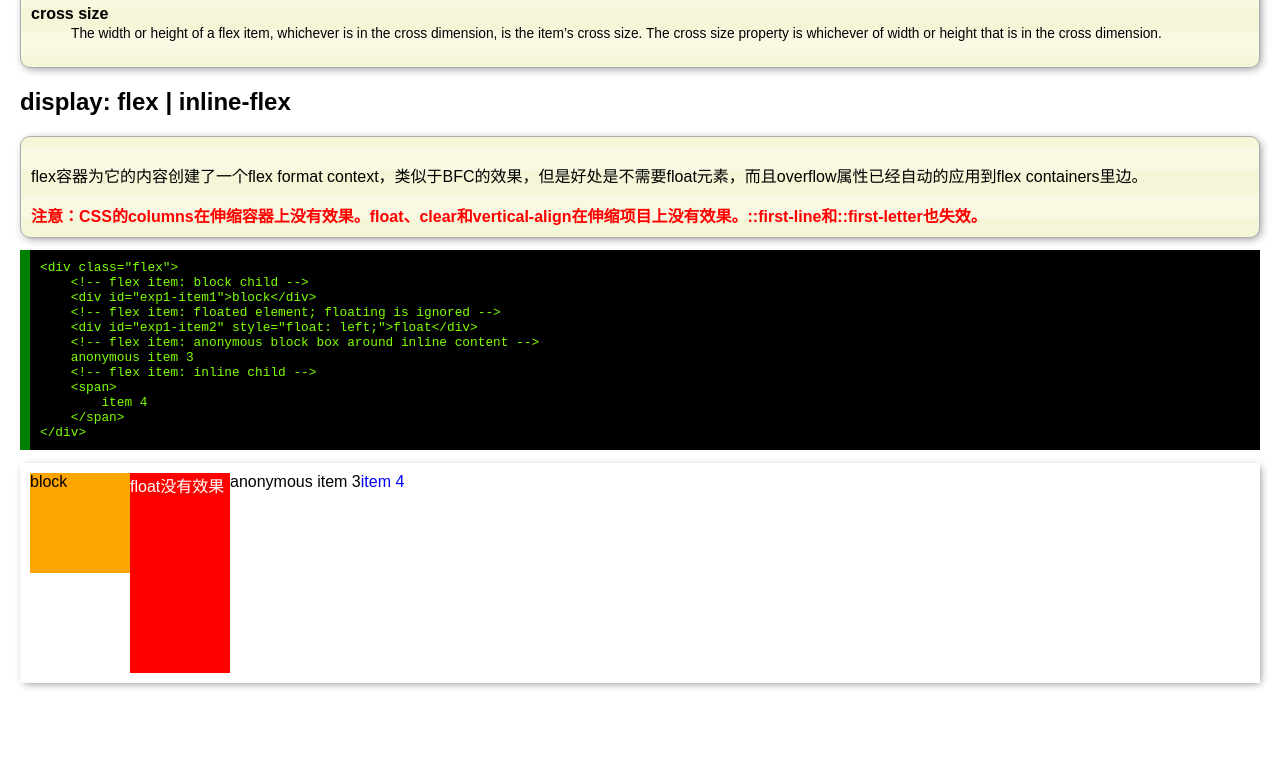
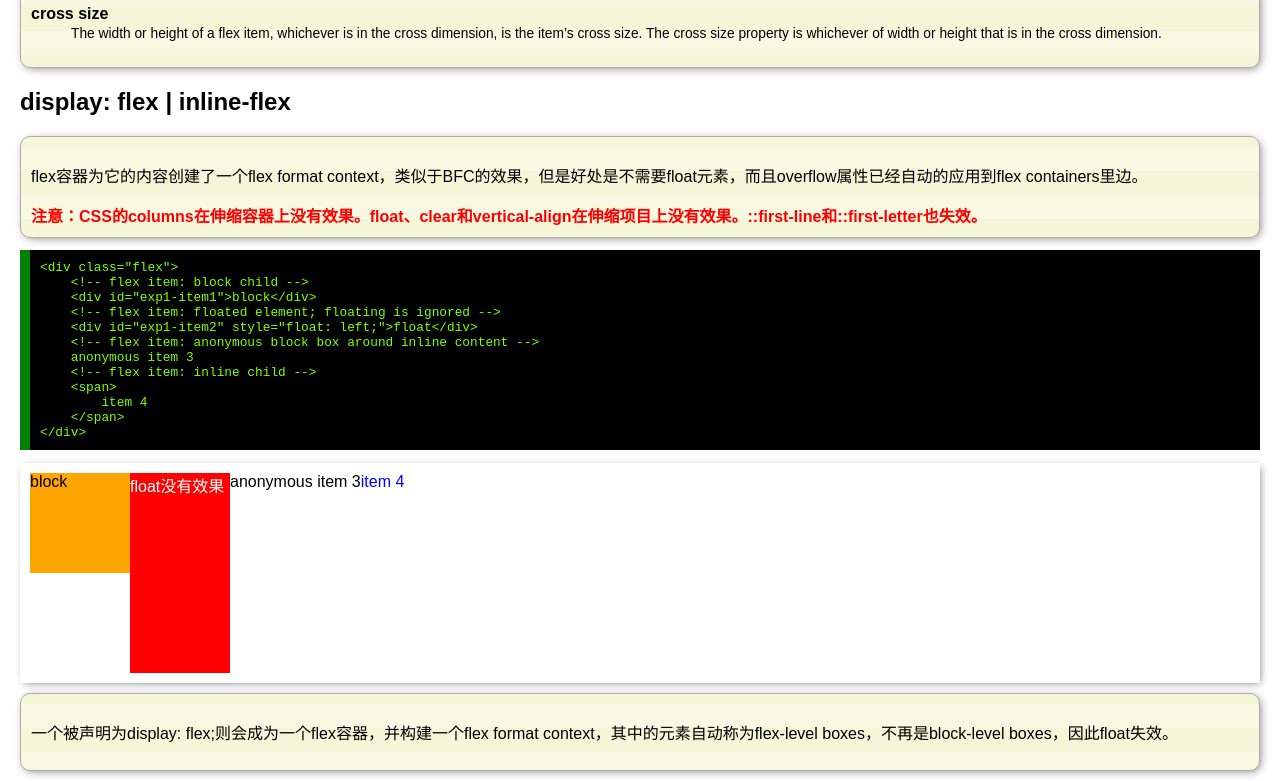
Before and after one commit to wangchao0502/Frontend-simples, a website: page CssSimples/content/Css3-flex.html in a window 1280 px wide. Shown: the part 770-1551 px from the top of the page. Before the commit the page ends 1463 px from the top, so only its background shows below. Drawn offline with Linux system fonts and the light colour scheme.

Commit message:
tmp save

```diff
--- a/CssSimples/content/Css3-flex.html
+++ b/CssSimples/content/Css3-flex.html
@@ -101,6 +101,11 @@
             </span>
         </div>
     </div>
+    <article>
+        <p>
+            一个被声明为display: flex;则会成为一个flex容器，并构建一个flex format context，其中的元素自动称为flex-level boxes，不再是block-level boxes，因此float失效。
+        </p>
+    </article>
 
 </div>
 </body>
```
